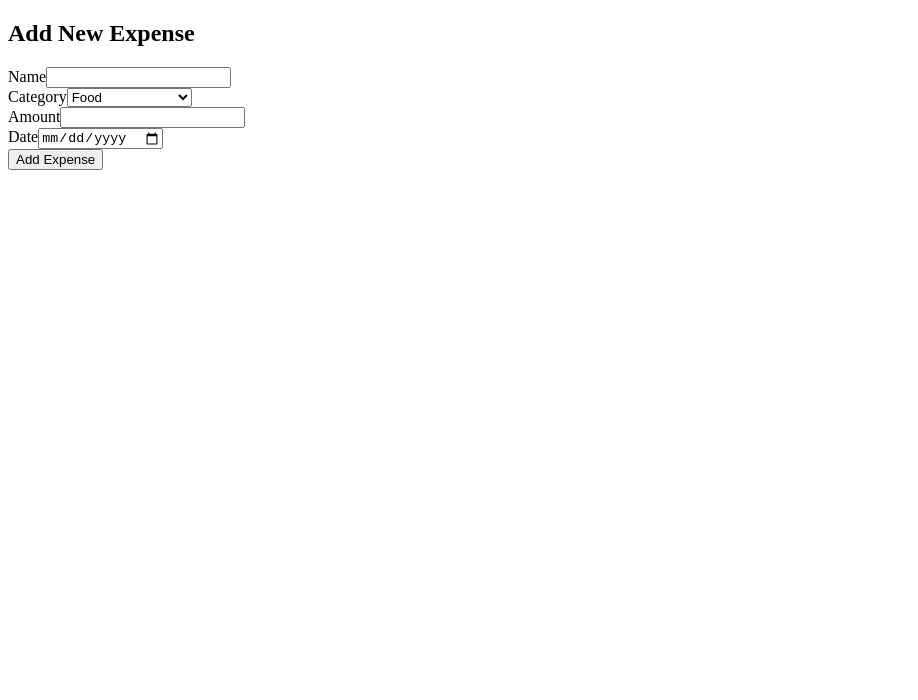
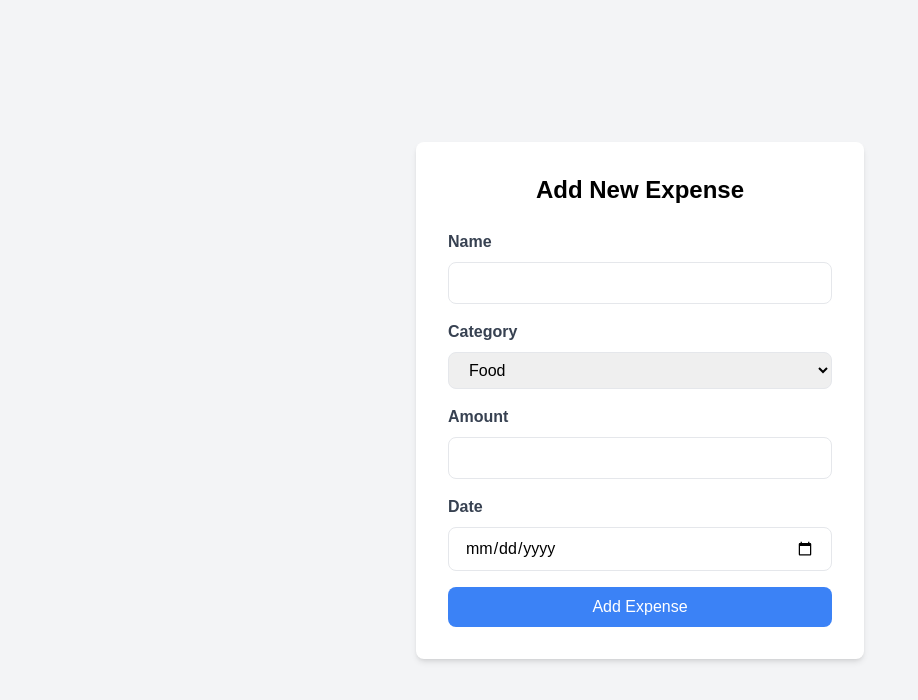
Before and after one commit to tigermursa/Quick-Expense-Tracker-Client, a Next.js app: page / in a window 1280 px wide. Shown: the top 700 px of the page, without its empty margins (0-918 px from the left). Built offline with nearby package versions, Linux system fonts and the light colour scheme.

Commit message:
ok now fixed the erro of hook form

```diff
--- a/src/app/layout.tsx
+++ b/src/app/layout.tsx
@@ -1,107 +1,49 @@
-import React from "react";
-import { IExpenseData } from "@/types/ExpenseData";
+import type { Metadata } from "next";
+import localFont from "next/font/local";
+import "./globals.css";
+import { Slide, ToastContainer } from "react-toastify";
+import "react-toastify/dist/ReactToastify.css";
+const geistSans = localFont({
+  src: "./fonts/GeistVF.woff",
+  variable: "--font-geist-sans",
+  weight: "100 900",
+});
+const geistMono = localFont({
+  src: "./fonts/GeistMonoVF.woff",
+  variable: "--font-geist-mono",
+  weight: "100 900",
+});
 
-import { toast, ToastContainer } from "react-toastify";
-import { SubmitHandler, useForm } from "react-hook-form";
-
-const DataInputForm: React.FC = () => {
-  const {
-    register,
-    handleSubmit,
-    formState: { errors },
-  } = useForm<IExpenseData>();
-
-  const onSubmit: SubmitHandler<IExpenseData> = async (data) => {
-    try {
-      const response = await fetch(`${process.env.BASE_URL}/expenses`, {
-        method: "POST",
-        headers: {
-          "Content-Type": "application/json",
-        },
-        body: JSON.stringify(data),
-      });
-
-      if (!response.ok) {
-        throw new Error("Failed to add expense");
-      }
-
-      toast.success("Expense added successfully!");
-    } catch (error) {
-      console.log(error);
-      toast.error("Error adding expense");
-    }
-  };
-
-  return (
-    <div className="flex items-center justify-center h-screen bg-gray-100">
-      <div className="w-full max-w-md p-8 bg-white rounded-lg shadow-md">
-        <h2 className="mb-6 text-2xl font-bold text-center">Add New Expense</h2>
-        <form onSubmit={handleSubmit(onSubmit)}>
-          {/* Name */}
-          <div className="mb-4">
-            <label htmlFor="name" className="block text-gray-700 font-semibold mb-2">Name</label>
-            <input
-              type="text"
-              id="name"
-              className={`w-full px-4 py-2 border rounded-lg focus:outline-none focus:ring-2 focus:ring-blue-400 ${errors.name ? "border-red-500" : ""}`}
-              {...register("name", { required: "Name is required" })}
-            />
-            {errors.name && <p className="text-red-500 text-sm">{errors.name.message}</p>}
-          </div>
-
-          {/* Category */}
-          <div className="mb-4">
-            <label htmlFor="category" className="block text-gray-700 font-semibold mb-2">Category</label>
-            <select
-              id="category"
-              className={`w-full px-4 py-2 border rounded-lg focus:outline-none focus:ring-2 focus:ring-blue-400 ${errors.category ? "border-red-500" : ""}`}
-              {...register("category", { required: "Category is required" })}
-            >
-              <option value="" disabled>Select a category</option>
-              <option value="Food">Food</option>
-              <option value="Transport">Transport</option>
-              <option value="Entertainment">Entertainment</option>
-              <option value="Other">Other</option>
-            </select>
-            {errors.category && <p className="text-red-500 text-sm">{errors.category.message}</p>}
-          </div>
-
-          {/* Amount */}
-          <div className="mb-4">
-            <label htmlFor="amount" className="block text-gray-700 font-semibold mb-2">Amount</label>
-            <input
-              type="number"
-              id="amount"
-              className={`w-full px-4 py-2 border rounded-lg focus:outline-none focus:ring-2 focus:ring-blue-400 ${errors.amount ? "border-red-500" : ""}`}
-              {...register("amount", { required: "Amount is required", min: { value: 0, message: "Amount must be a positive number" }})}
-              step="0.01"
-            />
-            {errors.amount && <p className="text-red-500 text-sm">{errors.amount.message}</p>}
-          </div>
-
-          {/* Date */}
-          <div className="mb-4">
-            <label htmlFor="date" className="block text-gray-700 font-semibold mb-2">Date</label>
-            <input
-              type="date"
-              id="date"
-              className={`w-full px-4 py-2 border rounded-lg focus:outline-none focus:ring-2 focus:ring-blue-400 ${errors.date ? "border-red-500" : ""}`}
-              {...register("date", { required: "Date is required" })}
-            />
-            {errors.date && <p className="text-red-500 text-sm">{errors.date.message}</p>}
-          </div>
-
-          <button
-            type="submit"
-            className="w-full bg-blue-500 text-white py-2 rounded-lg hover:bg-blue-600 transition duration-300"
-          >
-            Add Expense
-          </button>
-        </form>
-        <ToastContainer />
-      </div>
-    </div>
-  );
+export const metadata: Metadata = {
+  title: "Quick Expence Tracker",
+  description: "Generated by create next app",
 };
 
-export default DataInputForm;
+export default function RootLayout({
+  children,
+}: Readonly<{
+  children: React.ReactNode;
+}>) {
+  return (
+    <html lang="en">
+      <body
+        className={`${geistSans.variable} ${geistMono.variable} antialiased`}
+      >
+        <ToastContainer
+          position="top-center"
+          autoClose={2500}
+          transition={Slide}
+          hideProgressBar
+          newestOnTop
+          closeOnClick
+          rtl={false}
+          pauseOnFocusLoss
+          draggable
+          pauseOnHover
+          theme="light"
+        />
+        {children}
+      </body>
+    </html>
+  );
+}
--- a/src/components/DataInputForm/DataInputForm.tsx
+++ b/src/components/DataInputForm/DataInputForm.tsx
@@ -1,4 +1,5 @@
-import React from "react";
+"use client"
+
 
 import { IExpenseData } from "@/types/ExpenseData";
 import "react-toastify/dist/ReactToastify.css";
```
Also changed, not shown: 1 other file (tests, documents, lock files or other folders).
